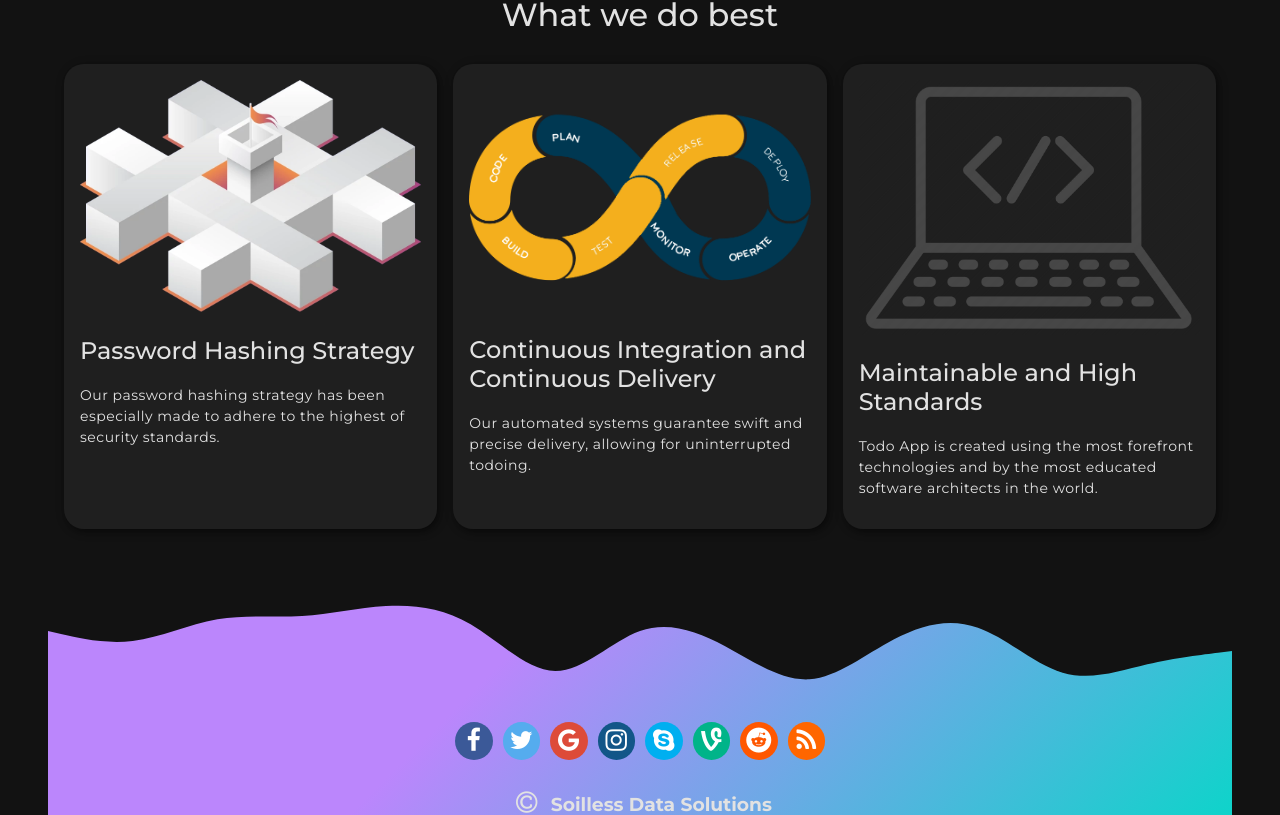
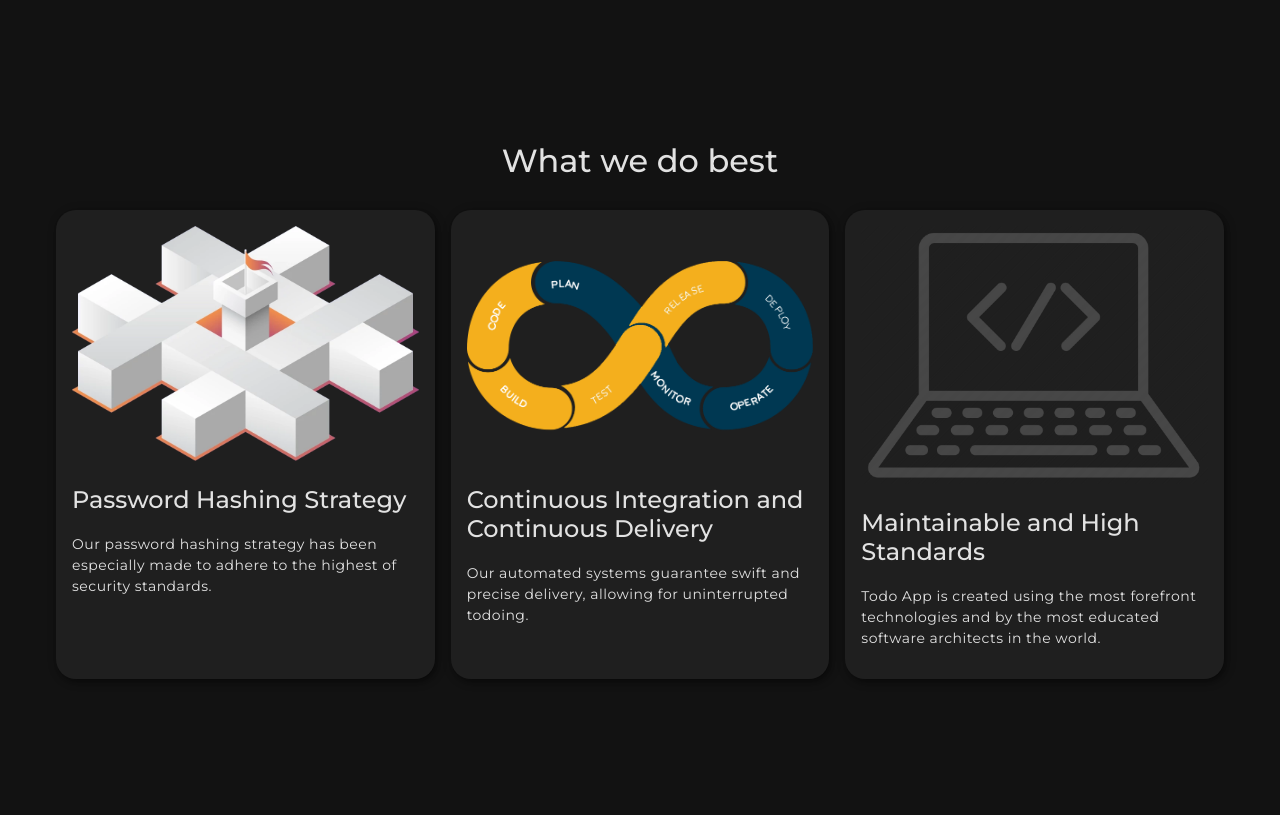
Before and after one commit to n3wsw3/todo-app-with-api-auth, a Nuxt app: page / in a window 1280 px wide. Shown: the part 1252-2067 px from the top of the page. Built offline with nearby package versions, Linux system fonts and the light colour scheme.

Commit message:
Moved main-wrapper to own pages

```diff
--- a/layouts/default.vue
+++ b/layouts/default.vue
@@ -22,10 +22,7 @@
         </svg>
       </slot>
     </div>
-    <div class="main-wrapper">
-      <slot></slot>
-    </div>
-    <UIFooter></UIFooter>
+    <slot></slot>
   </div>
 </template>
 
--- a/pages/index.vue
+++ b/pages/index.vue
@@ -22,12 +22,13 @@
         ></path>
       </svg>
     </template>
+    <div class="main-wrapper">
       <div class="spacing">
         <h1 class="center">We help you excel at your work</h1>
         <p class="smol center">
-        We're not the solution you want, but the solution you need. The days of
-        the past will seem as a horror story after you've used the <b>best</b>,
-        TOpDOg.
+          We're not the solution you want, but the solution you need. The days
+          of the past will seem as a horror story after you've used the
+          <b>best</b>, TOpDOg.
         </p>
         <p class="smol center">
           Register for <b>free</b> at
@@ -58,28 +59,30 @@
             <img src="@/assets/hashing_graphic.webp" alt="" />
             <h2>Password Hashing Strategy</h2>
             <p>
-            Our password hashing strategy has been especially made to adhere to
-            the highest of security standards.
+              Our password hashing strategy has been especially made to adhere
+              to the highest of security standards.
             </p>
           </UICard>
           <UICard>
             <img src="@/assets/cicd.png" alt="" />
             <h2>Continuous Integration and Continuous Delivery</h2>
             <p>
-            Our automated systems guarantee swift and precise delivery, allowing
-            for uninterrupted todoing.
+              Our automated systems guarantee swift and precise delivery,
+              allowing for uninterrupted todoing.
             </p>
           </UICard>
           <UICard>
             <img src="@/assets/webdev.png" alt="" />
             <h2>Maintainable and High Standards</h2>
             <p>
-            Todo App is created using the most forefront technologies and by the
-            most educated software architects in the world.
+              Todo App is created using the most forefront technologies and by
+              the most educated software architects in the world.
             </p>
           </UICard>
         </div>
       </div>
+    </div>
+    <UIFooter></UIFooter>
   </NuxtLayout>
 </template>
 
@@ -153,9 +156,6 @@ export default {
 
 .spacing {
   margin: 4em 0;
+  padding-bottom: 4em;
 }
-
-// h2 {
-//   font-size: 1.3em;
-// }
 </style>
--- a/pages/todo.vue
+++ b/pages/todo.vue
@@ -1,5 +1,5 @@
 <template>
-  <div>
+  <div class="main-wrapper">
     <h1>Todos</h1>
     <ClientOnly>
       <UITodos />
```
Lines whose indentation alone changed are shown as unchanged.
